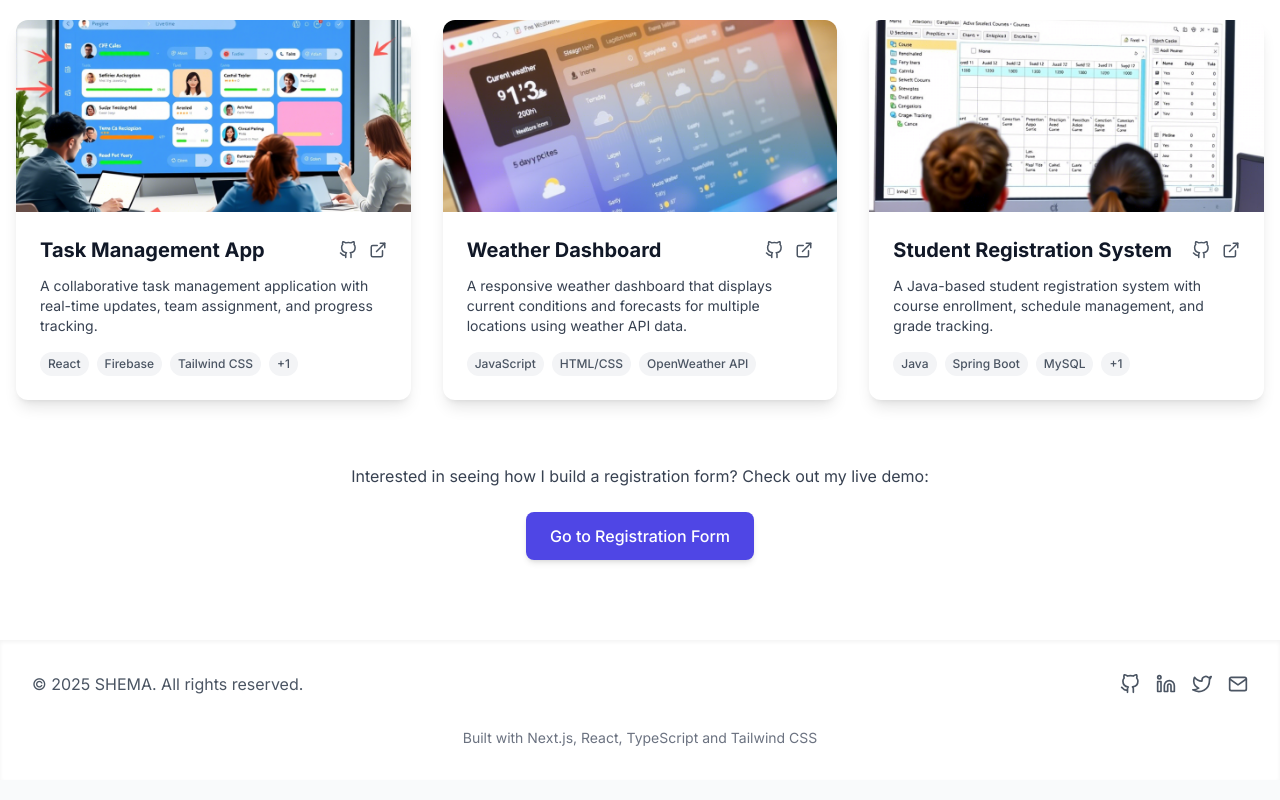
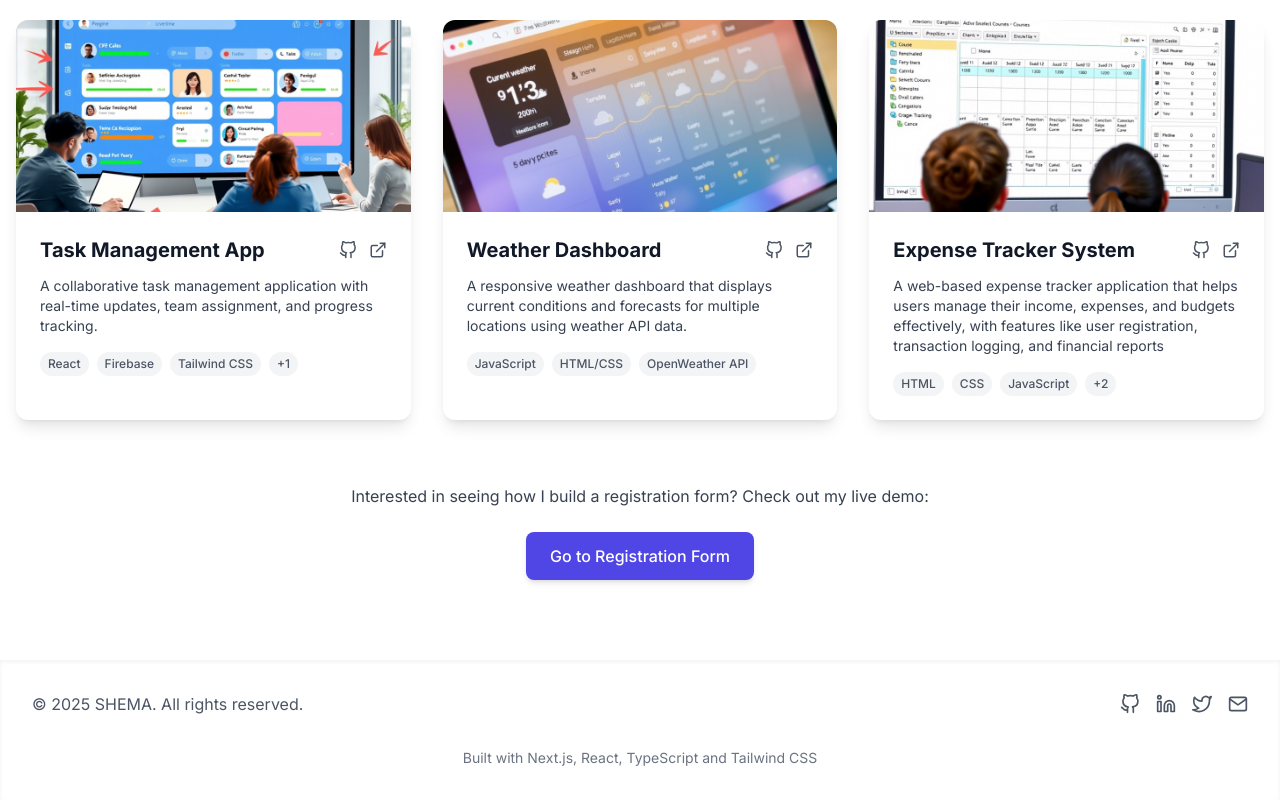
Before and after one commit to Denzo31/MY-PORTFOLIO, a Next.js app: page /projects in a window 1280 px wide. Shown: the part 680-1480 px from the top of the page. Built offline with nearby package versions, Linux system fonts and the light colour scheme.

Commit message:
Updated portfolio

```diff
--- a/src/app/about/page.tsx
+++ b/src/app/about/page.tsx
@@ -16,6 +16,8 @@ export default function AboutPage() {
     { name: 'Spring', logo: '🍃' },
     { name: 'MySQL', logo: '🐬' },
     { name: 'Git', logo: '🔄' }
+    { name: 'PHP', logo: '🐘' }
+    { name: 'JavaScript', logo: '🟨' },
   ];
 
   const softSkills = [
--- a/src/app/projects/page.tsx
+++ b/src/app/projects/page.tsx
@@ -36,12 +36,12 @@ const projects = [
   },
   {
     id: 4,
-    title: 'Student Registration System',
-    description: 'A Java-based student registration system with course enrollment, schedule management, and grade tracking.',
-    technologies: ['Java', 'Spring Boot', 'MySQL', 'Thymeleaf'],
+    title: 'Expense Tracker System',
+    description: 'A web-based expense tracker application that helps users manage their income, expenses, and budgets effectively, with features like user registration, transaction logging, and financial reports',
+    technologies: ["HTML", "CSS", "JavaScript", "PHP", "MySQL"],
     image: '/student registration form.png',
     demoLink: 'https://example.com/demo4',
-    githubLink: 'https://github.com/username/project4'
+    githubLink: 'https://github.com/Denzo31/Expense-Tracker-System'
   }
 ];
 
```
